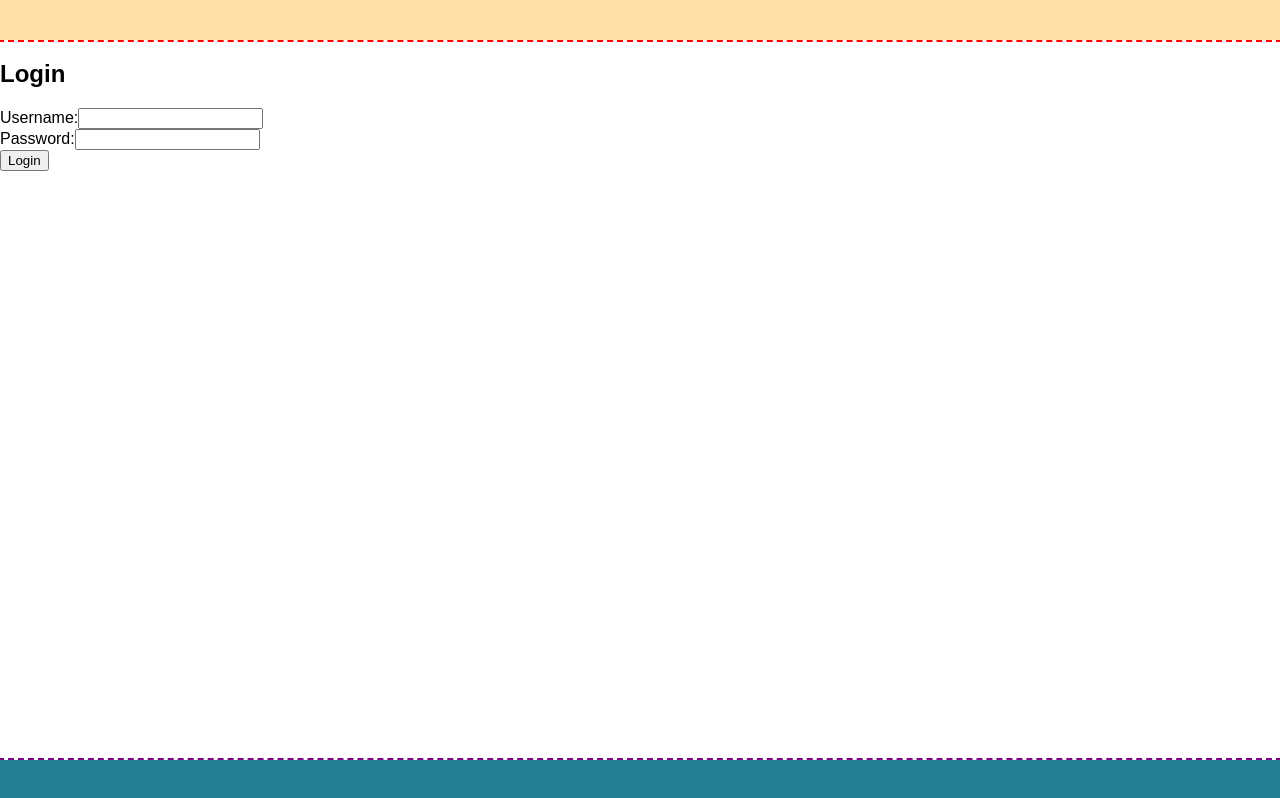
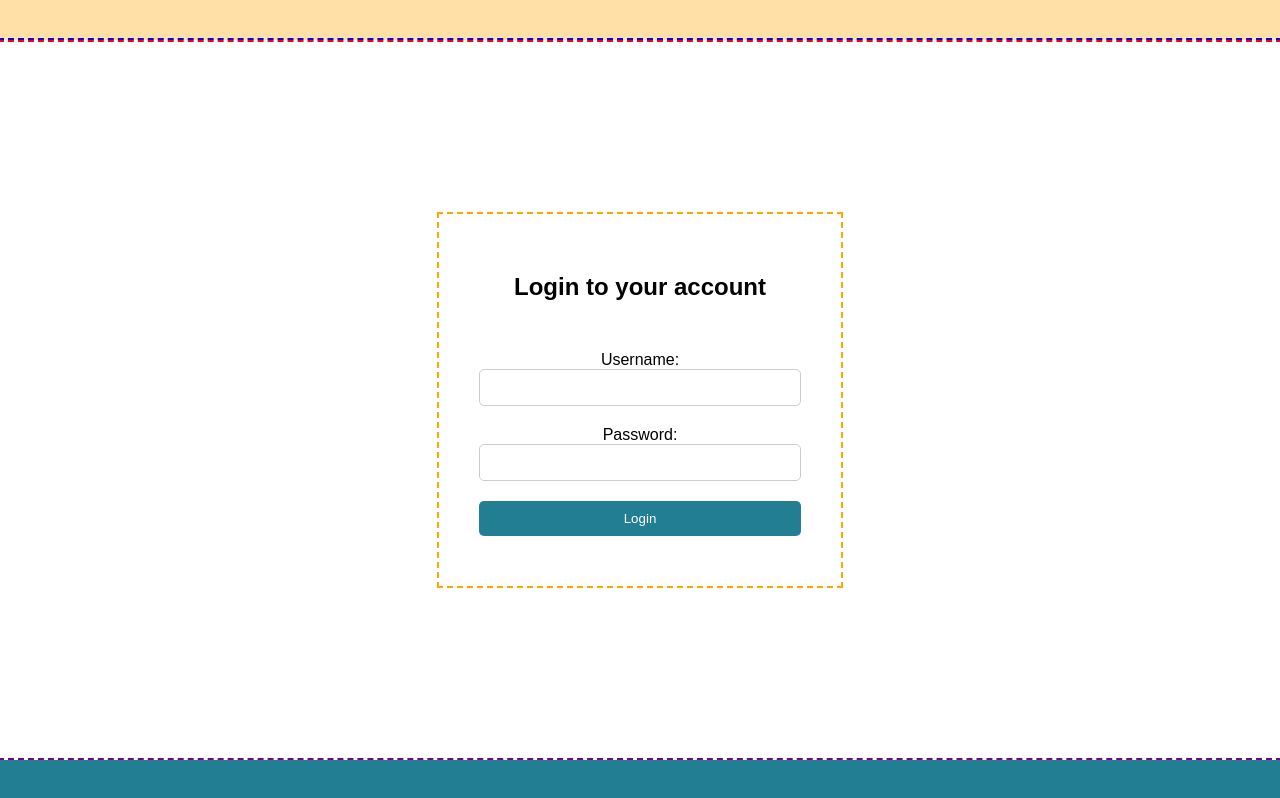
Before and after one commit to TheLateArrivals/Liam_Kung_T3A2_RosterTrack_Frontend, a React app: page /login in a window 1280 px wide. Built offline with nearby package versions, Linux system fonts and the light colour scheme; no server answers.

Commit message:
Adjust styling to login page

```diff
--- a/src/components/App.css
+++ b/src/components/App.css
@@ -80,7 +80,7 @@ body {
   }
 
 
-/* sign-up section */
+/* sign-up or login section */
 
   .sign-up-form {
     display: flex;
@@ -114,6 +114,16 @@ body {
 
   .sign-up-form input[type="email"],.sign-up-form input[type="password"] {
     display: block;
+  }
+
+  .form-group {
+    display: flex;
+    flex-direction: column;
+    margin-bottom: 10px; /* Adds some space between form elements */
+  }
+
+  .form-control {
+    width: 100%; /* Makes the input boxes take up the full width of the form */
   }
 
   /* Footer Section */
@@ -172,8 +182,7 @@ body {
   }
 
   .navbar-logo {
-    height: 50px;  /* adjust as needed */
-    /* add additional styling as needed */
+    height: 100px;
   }
 
 
--- a/src/components/Login.js
+++ b/src/components/Login.js
@@ -32,22 +32,26 @@ const Login = ({ onLogin }) => { // Receive the onLogin prop
   };
 
   return (
-    <div>
-      <h2>Login</h2>
+    <div className="main-content">
+      <div className="section-2">
+        <h2 className="intro">Login to your account</h2>
+        <div className="sign-up-form">
           <form onSubmit={handleLogin}>
-        <div>
+            <div className="form-group">
               <label>Username:</label>
-          <input type="text" value={username} onChange={(e) => setUsername(e.target.value)} />
+              <input type="text" className="form-control" value={username} onChange={(e) => setUsername(e.target.value)} />
             </div>
-        <div>
+            <div className="form-group">
               <label>Password:</label>
-          <input type="password" value={password} onChange={(e) => setPassword(e.target.value)} />
+              <input type="password" className="form-control" value={password} onChange={(e) => setPassword(e.target.value)} />
             </div>
-        <div>
-          <button type="submit">Login</button>
+            <div className="form-group">
+              <button type="submit" className="submit-btn">Login</button>
             </div>
           </form>
           {errorMessage && <p>Sorry, wrong username or password</p>}
+        </div>
+      </div>
     </div>
   );
 };
```
Lines whose indentation alone changed are shown as unchanged.
